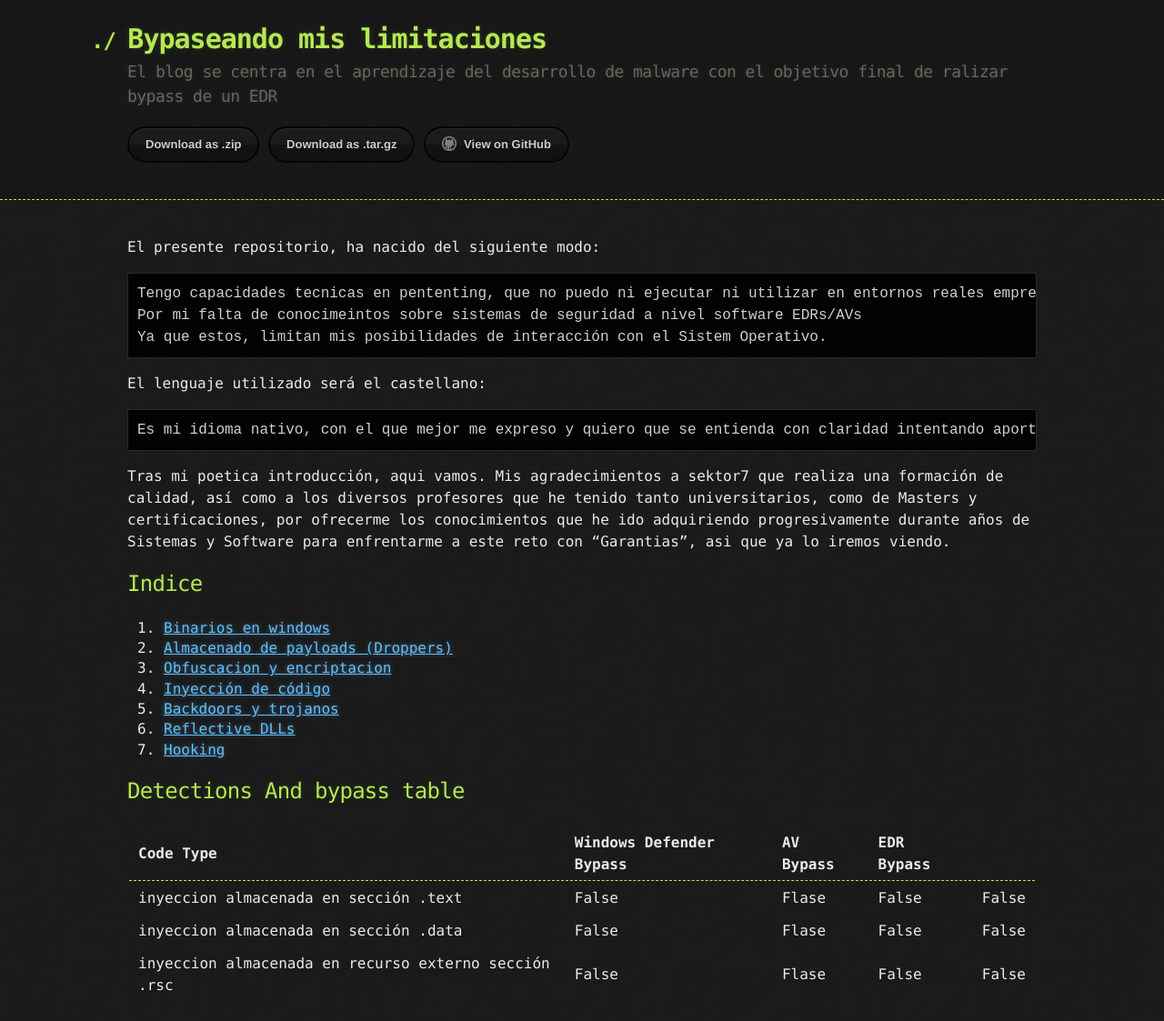
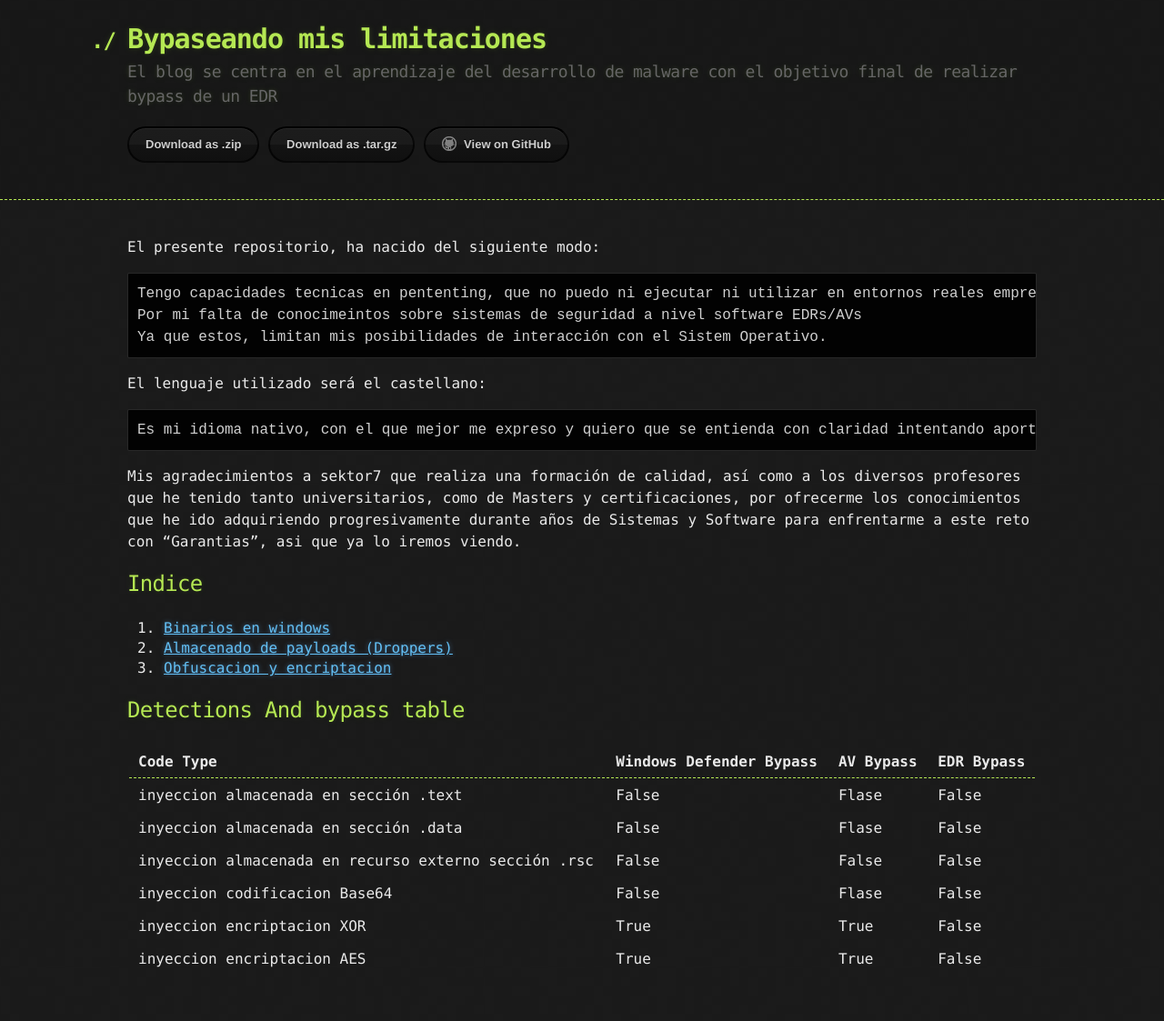
Before and after one commit to f0ns1-ewptxv2/f0ns1-ewptxv2.github.io, a Jekyll site: the page built from index.md, in a window 1280 px wide. Shown: the whole page at 91% size. Built offline with Jekyll 4.4.1, drawn with Linux system fonts in a browser that asks for light colours; after the commit the page ends 1094 px from its top, so only the background shows below that.

Commit message:
Update entries

````diff
--- a/_config.yml
+++ b/_config.yml
@@ -1,5 +1,5 @@
 title: Bypaseando mis limitaciones
-description: El blog se centra en el aprendizaje del desarrollo de malware con el objetivo final de ralizar bypass de un EDR
+description: El blog se centra en el aprendizaje del desarrollo de malware con el objetivo final de realizar bypass de un EDR
 show_downloads: true
 google_analytics:
 theme: jekyll-theme-hacker
--- a/index.md
+++ b/index.md
@@ -17,21 +17,20 @@ El lenguaje utilizado será el castellano:
 Es mi idioma nativo, con el que mejor me expreso y quiero que se entienda con claridad intentando aportar calidad al contenido.
 ```
 
-Tras mi poetica introducción, aqui vamos. Mis agradecimientos a sektor7 que realiza una formación de calidad, así como a los diversos profesores que he tenido tanto universitarios, como de Masters y certificaciones, por ofrecerme los conocimientos que he ido adquiriendo progresivamente durante años de Sistemas y Software para enfrentarme a este reto con "Garantias", asi que ya lo  iremos viendo.
+Mis agradecimientos a sektor7 que realiza una formación de calidad, así como a los diversos profesores que he tenido tanto universitarios, como de Masters y certificaciones, por ofrecerme los conocimientos que he ido adquiriendo progresivamente durante años de Sistemas y Software para enfrentarme a este reto con "Garantias", asi que ya lo  iremos viendo.
 
 ## Indice
   1. [Binarios en windows](./Binario_windows.html)
   2. [Almacenado de payloads (Droppers)](./Droppers_codigo.html)
   3. [Obfuscacion y encriptacion](./Obfuscacion_encriptacion.html)
-  4. [Inyección de código](Inyeccion_codigo.md)
-  5. [Backdoors y trojanos](Backdoors_trojans.md)
-  6. [Reflective DLLs](Reflective_dlls.md)
-  7. [Hooking](Hooking.md)
 
 ## Detections And bypass table
 
 | Code Type  | Windows Defender Bypass | AV Bypass | EDR Bypass |
 | ------------- | ------------- | ------------- | ------------- |
-| inyeccion almacenada en sección .text  | False | Flase | False | False |
-| inyeccion almacenada en sección .data  | False | Flase | False | False |
-| inyeccion almacenada en recurso externo sección .rsc  | False | Flase | False | False |
+| inyeccion almacenada en sección .text  | False | Flase | False |
+| inyeccion almacenada en sección .data  | False | Flase | False |
+| inyeccion almacenada en recurso externo sección .rsc  | False | False | False |
+| inyeccion codificacion Base64  | False | Flase | False |
+| inyeccion encriptacion XOR  | True | True | False |
+| inyeccion encriptacion AES  | True | True | False |
````
Also changed, not shown: Binario_windows.md (+3 -1 lines).
